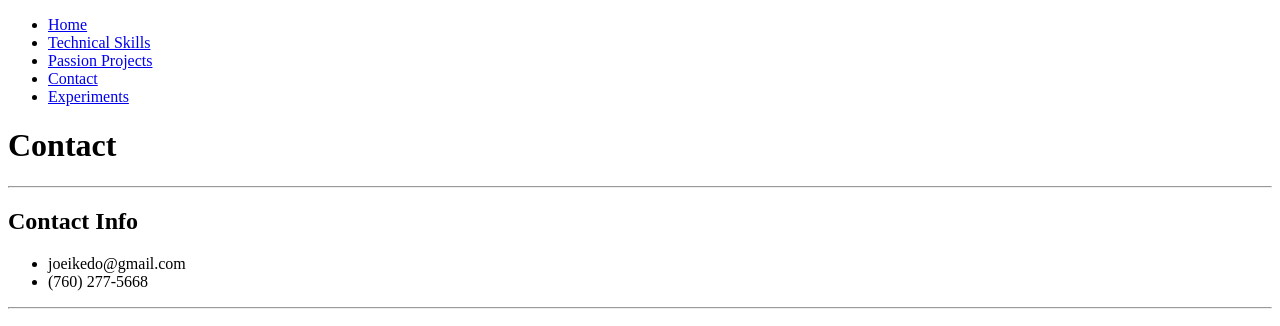
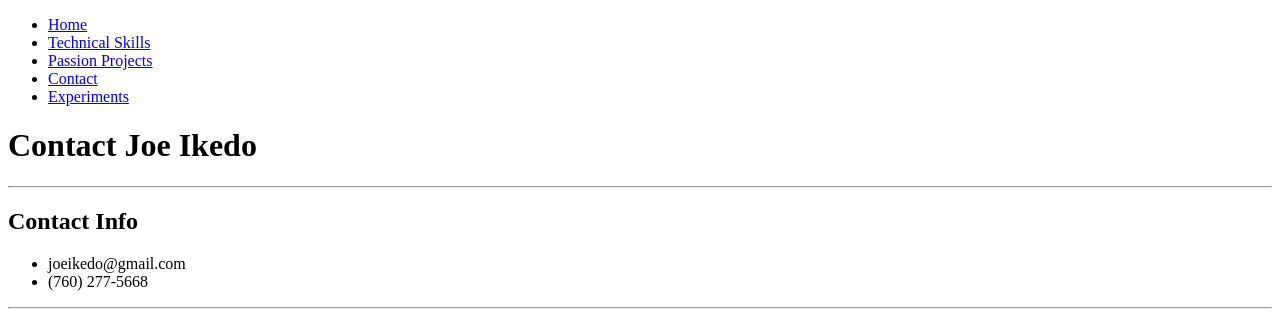
Before and after one commit to joeikedo/cse134-hw2, a plain HTML site: page contact.html in a window 1280 px wide. Shown: the top 326 px of the page. Drawn offline with Linux system fonts and the light colour scheme.

Commit message:
edited contact title

```diff
--- a/contact.html
+++ b/contact.html
@@ -20,7 +20,7 @@
     </header>
 
     <main>
-        <h1>Contact</h1>
+        <h1>Contact Joe Ikedo</h1>
 
         <hr>
 
```
